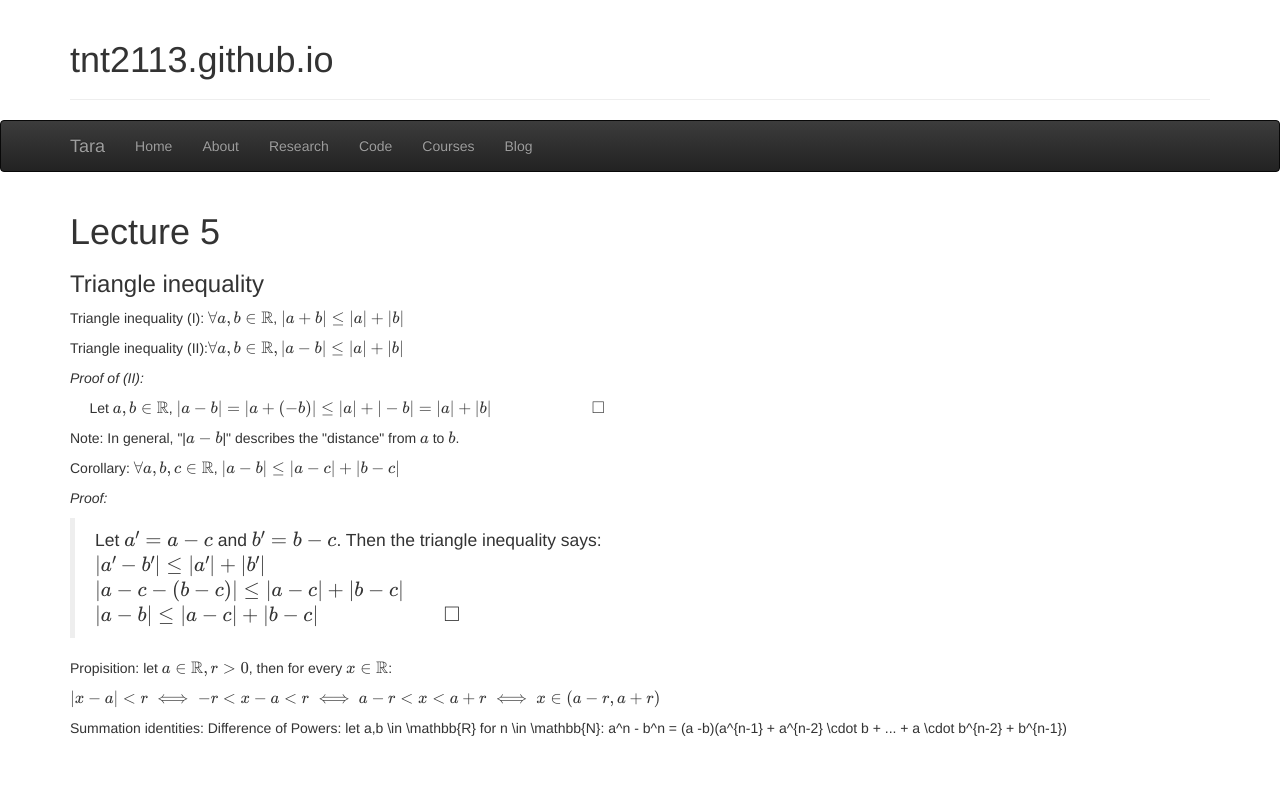
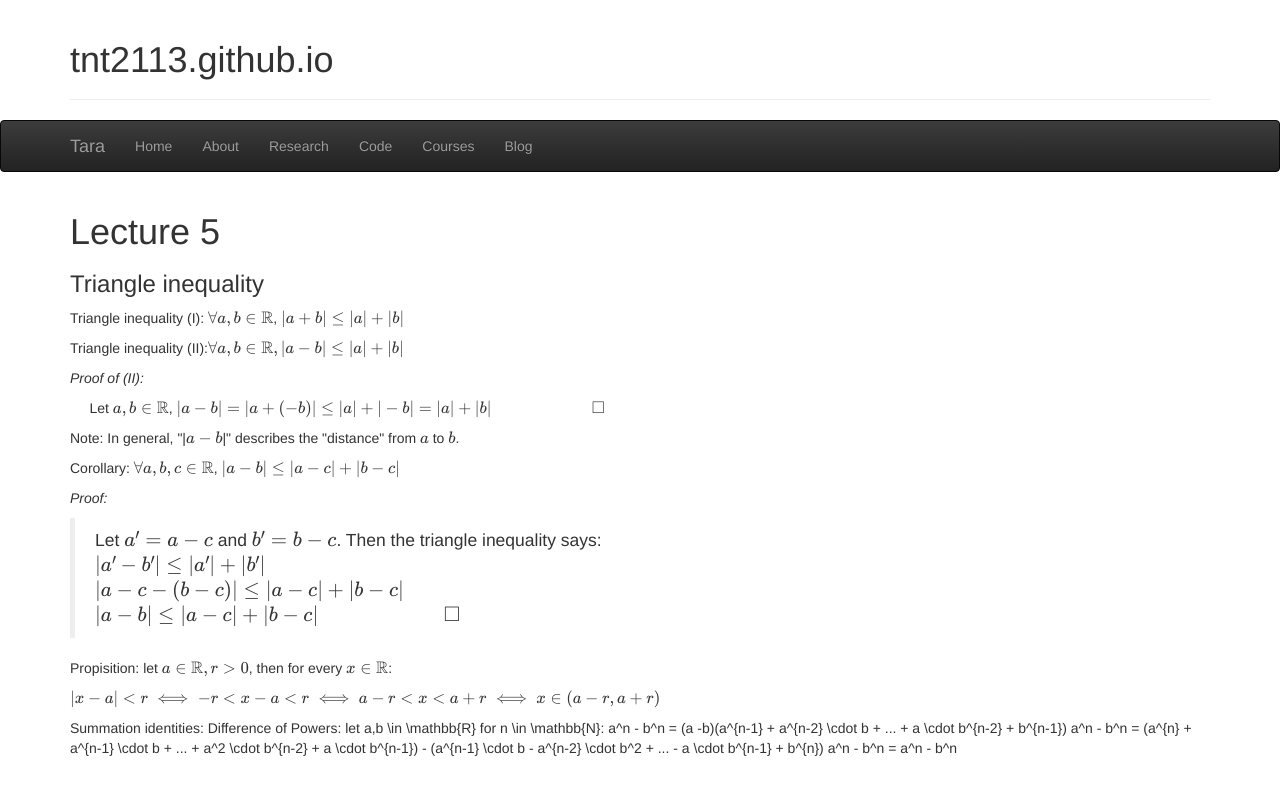
Before and after one commit to tnt2113/tnt2113.github.io, a Jekyll site: the page courses/real_analysis_327_Lecture_5.html, which Jekyll copies as it is, in a window 1280 px wide. Shown: the top 795 px of the page. Built offline with Jekyll 4.4.1, drawn with Linux system fonts in a browser that asks for light colours; formulas are drawn with MathJax 3.

Commit message:
Lecture 5

```diff
--- a/courses/index.html
+++ b/courses/index.html
@@ -13,5 +13,6 @@
     <p><a href="real_analysis_327_Lecture_2.html">Lecture 2</a></p>
     <p><a href="real_analysis_327_Lecture_3.html">Lecture 3</a></p>
     <p><a href="real_analysis_327_Lecture_4.html">Lecture 4</a></p>
+    <p><a href="real_analysis_327_Lecture_5.html">Lecture 5</a></p>
 </body>
 </html>
--- a/courses/real_analysis_327_Lecture_5.html
+++ b/courses/real_analysis_327_Lecture_5.html
@@ -100,7 +100,8 @@ Summation identities:
 
 Difference of Powers: let a,b \in \mathbb{R}
 for n \in \mathbb{N}: a^n - b^n = (a -b)(a^{n-1} + a^{n-2} \cdot b + ... + a \cdot b^{n-2} + b^{n-1})
-
+a^n - b^n = (a^{n} + a^{n-1} \cdot b + ... + a^2 \cdot b^{n-2} + a \cdot b^{n-1}) - (a^{n-1} \cdot b - a^{n-2} \cdot b^2 + ... - a \cdot b^{n-1} + b^{n})
+a^n - b^n = a^n - b^n
 </main>
 </body>
 </html>
```
